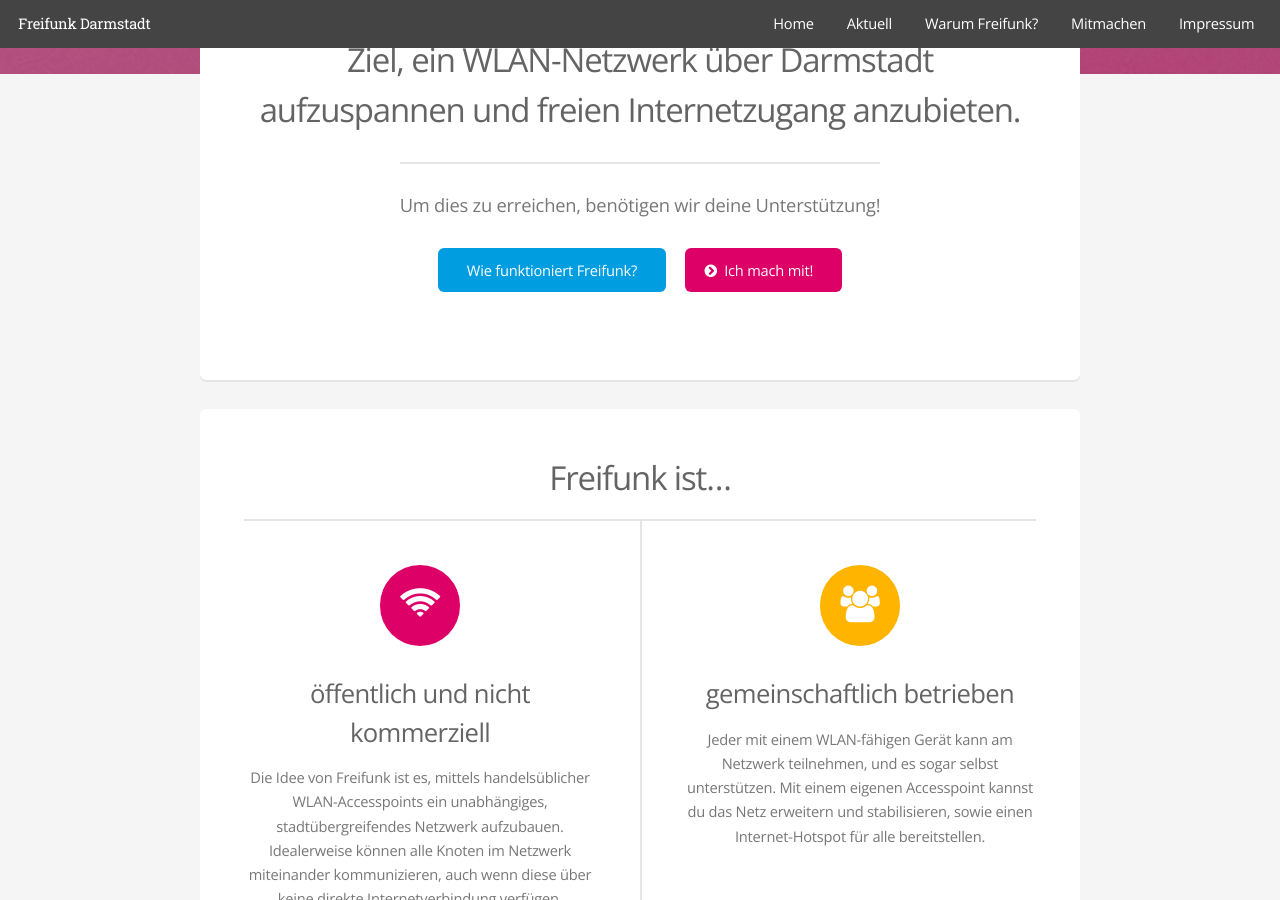
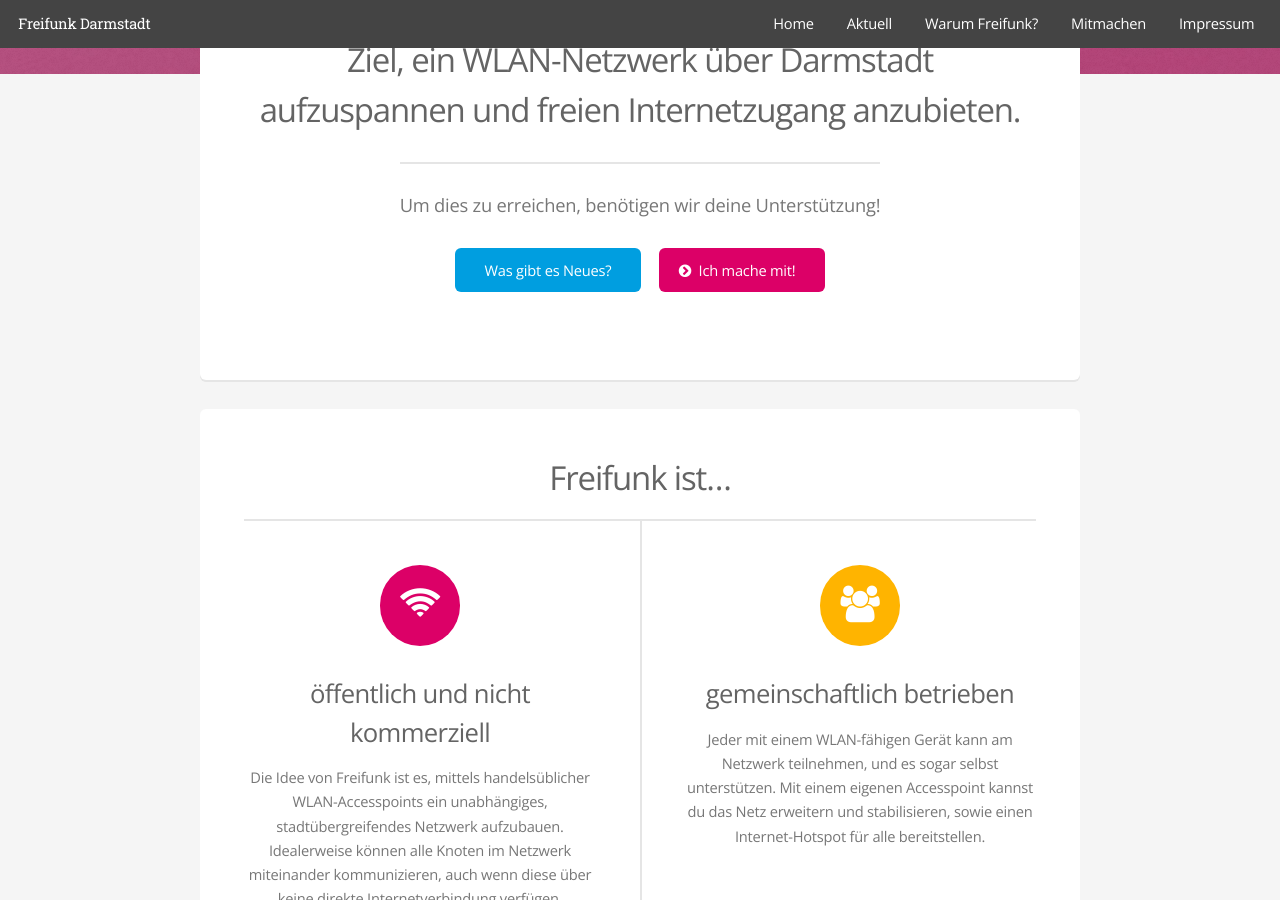
Before and after one commit to mdrenger/darmstadt.freifunk.net, a Jekyll site: the page built from pages/index.html, in a window 1280 px wide and 900 px high, scrolled down 438 px. Built offline with Jekyll 4.4.1, drawn with Linux system fonts in a browser that asks for light colours.

Commit message:
changed banner buttons

```diff
--- a/pages/index.html
+++ b/pages/index.html
@@ -28,8 +28,8 @@
 				<h2>{{ site.description }}</h2>
 				<p>Um dies zu erreichen, benötigen wir deine Unterstützung!</p>
 					<ul class="actions">
-						<li><a href="#" class="button altspecial">Wie funktioniert Freifunk?</a></li>
-						<li><a href="#" class="button special icon fa-chevron-circle-right">Ich mach mit!</a></li>
+						<li><a href="{{ aktuell.url | prepend: site.baseurl }}" class="button altspecial">Was gibt es Neues?</a></li>
+						<li><a href="{{ mitachen.url | prepend: site.baseurl }}" class="button special icon fa-chevron-circle-right">Ich mache mit!</a></li>
 
 					</ul>
 			</header>
```
